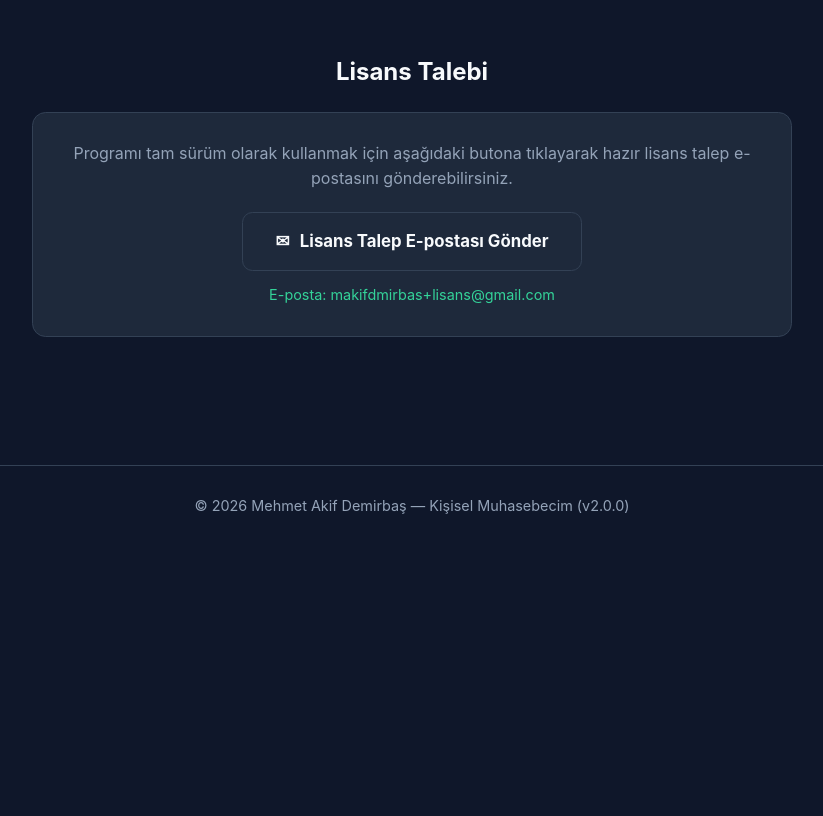
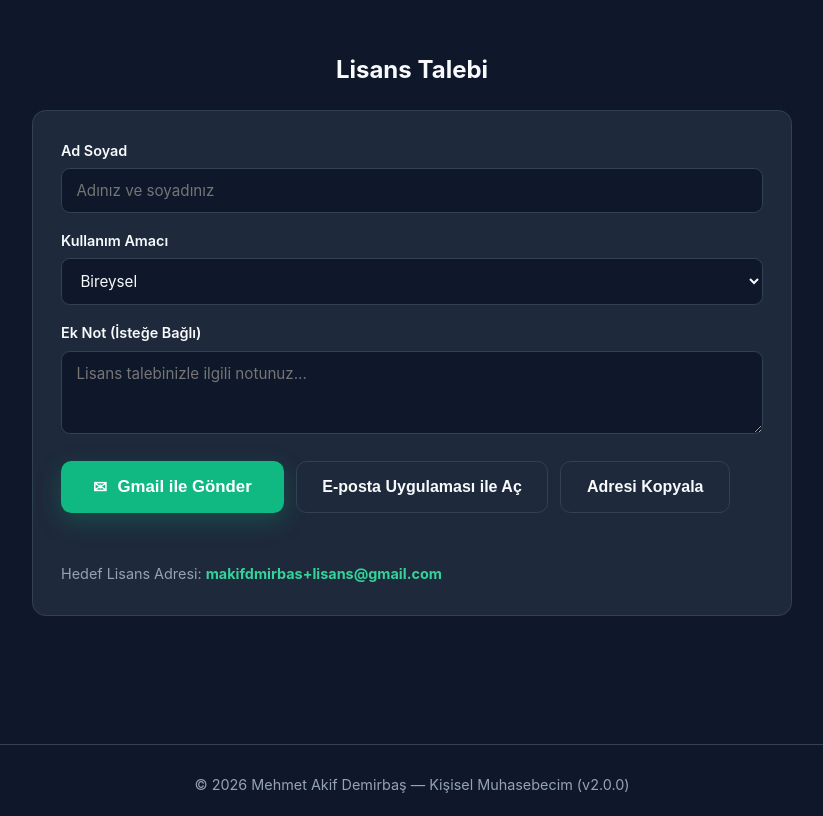
Before and after one commit to makifcekod/kisiselmuhasebecim, a plain HTML site: page index.html in a window 1280 px wide. Shown: the part 1113-1929 px from the top of the page, without its empty margins (228-1051 px from the left). Before the commit the page ends 1658 px from the top, so only its background shows below. Drawn offline with Linux system fonts and the light colour scheme.

Commit message:
Update index.html

```diff
--- a/index.html
+++ b/index.html
@@ -139,6 +139,8 @@
       font-size: 1.05rem;
       padding: 0.95rem 2rem;
       border-radius: 0.65rem;
+      border: none;
+      cursor: pointer;
       transition: background-color 0.2s ease, transform 0.15s ease;
       box-shadow: 0 8px 24px rgba(16, 185, 129, 0.25);
     }
@@ -151,15 +153,17 @@
     .btn-license {
       display: inline-flex;
       align-items: center;
+      justify-content: center;
       gap: 0.65rem;
       background-color: var(--bg-secondary);
       color: var(--text);
       border: 1px solid var(--border);
       text-decoration: none;
       font-weight: 700;
-      font-size: 1.05rem;
-      padding: 0.95rem 2rem;
+      font-size: 1rem;
+      padding: 0.9rem 1.6rem;
       border-radius: 0.65rem;
+      cursor: pointer;
       transition: border-color 0.2s ease, background-color 0.2s ease, transform 0.15s ease;
     }
 
@@ -239,21 +243,63 @@
       color: var(--text);
     }
 
-    .license-box {
-      text-align: center;
+    .form-group {
+      margin-bottom: 1rem;
+      text-align: left;
     }
 
-    .license-box p {
-      color: var(--muted);
-      margin-bottom: 1.25rem;
+    .form-group label {
+      display: block;
+      font-size: 0.9rem;
+      font-weight: 600;
+      margin-bottom: 0.4rem;
+      color: var(--text);
+    }
+
+    .form-group input,
+    .form-group select,
+    .form-group textarea {
+      width: 100%;
+      padding: 0.75rem 0.9rem;
+      border-radius: 0.55rem;
+      border: 1px solid var(--border);
+      background-color: var(--bg);
+      color: var(--text);
+      font-family: inherit;
+      font-size: 0.95rem;
+    }
+
+    .form-group input:focus,
+    .form-group select:focus,
+    .form-group textarea:focus {
+      outline: none;
+      border-color: var(--accent);
+    }
+
+    .form-actions {
+      display: flex;
+      flex-wrap: wrap;
+      gap: 0.75rem;
+      margin-top: 1.25rem;
+    }
+
+    .status-msg {
+      margin-top: 0.9rem;
+      font-size: 0.9rem;
+      color: #34d399;
+      min-height: 1.2rem;
     }
 
     .mail-text {
       display: inline-block;
-      margin-top: 0.75rem;
+      margin-top: 1rem;
       font-size: 0.9rem;
+      color: var(--muted);
+      word-break: break-all;
+    }
+
+    .mail-text strong {
       color: #34d399;
-      word-break: break-all;
     }
 
     footer {
@@ -303,11 +349,7 @@
         <span>⬇</span>
         <span>Programı İndir (v2.0.0 .exe)</span>
       </a>
-      <a
-        id="license-btn"
-        class="btn-license"
-        href="mailto:makifdmirbas+lisans@gmail.com?subject=Ki%C5%9Fisel%20Muhasebecim%20-%20Lisans%20Talebi&body=Merhaba%2C%0A%0AKi%C5%9Fisel%20Muhasebecim%20program%C4%B1%20i%C3%A7in%20lisans%20anahtar%C4%B1%20talep%20ediyorum.%0A%0AAd%20Soyad%3A%20%0AKullan%C4%B1m%20Amac%C4%B1%20(Bireysel%2FTicari)%3A%20%0A%0ATe%C5%9Fekk%C3%BCrler."
-      >
+      <a href="#lisans" class="btn-license">
         <span>✉</span>
         <span>Lisans Talep Et</span>
       </a>
@@ -349,19 +391,45 @@
 
     <section id="lisans">
       <h2 class="section-title">Lisans Talebi</h2>
-      <div class="box license-box">
-        <p>
-          Programı tam sürüm olarak kullanmak için aşağıdaki butona tıklayarak hazır lisans talep e-postasını gönderebilirsiniz.
+      <div class="box">
+        <form id="license-form">
+          <div class="form-group">
+            <label for="ad-soyad">Ad Soyad</label>
+            <input type="text" id="ad-soyad" name="ad_soyad" placeholder="Adınız ve soyadınız" required />
+          </div>
+
+          <div class="form-group">
+            <label for="kullanim-amaci">Kullanım Amacı</label>
+            <select id="kullanim-amaci" name="kullanim_amaci">
+              <option value="Bireysel">Bireysel</option>
+              <option value="Ticari">Ticari</option>
+            </select>
+          </div>
+
+          <div class="form-group">
+            <label for="not-alani">Ek Not (İsteğe Bağlı)</label>
+            <textarea id="not-alani" name="not_alani" rows="3" placeholder="Lisans talebinizle ilgili notunuz..."></textarea>
+          </div>
+
+          <div class="form-actions">
+            <button type="button" id="gmail-send-btn" class="btn-download">
+              <span>✉</span>
+              <span>Gmail ile Gönder</span>
+            </button>
+            <button type="button" id="mailto-send-btn" class="btn-license">
+              <span>E-posta Uygulaması ile Aç</span>
+            </button>
+            <button type="button" id="copy-mail-btn" class="btn-license">
+              <span>Adresi Kopyala</span>
+            </button>
+          </div>
+
+          <p id="status-msg" class="status-msg"></p>
+        </form>
+
+        <p class="mail-text">
+          Hedef Lisans Adresi: <strong>makifdmirbas+lisans@gmail.com</strong>
         </p>
-        <a
-          class="btn-license"
-          href="mailto:makifdmirbas+lisans@gmail.com?subject=Ki%C5%9Fisel%20Muhasebecim%20-%20Lisans%20Talebi&body=Merhaba%2C%0A%0AKi%C5%9Fisel%20Muhasebecim%20program%C4%B1%20i%C3%A7in%20lisans%20anahtar%C4%B1%20talep%20ediyorum.%0A%0AAd%20Soyad%3A%20%0AKullan%C4%B1m%20Amac%C4%B1%20(Bireysel%2FTicari)%3A%20%0A%0ATe%C5%9Fekk%C3%BCrler."
-        >
-          <span>✉</span>
-          <span>Lisans Talep E-postası Gönder</span>
-        </a>
-        <br />
-        <span class="mail-text">E-posta: makifdmirbas+lisans@gmail.com</span>
       </div>
     </section>
   </main>
@@ -369,5 +437,63 @@
   <footer>
     © 2026 Mehmet Akif Demirbaş — Kişisel Muhasebecim (v2.0.0)
   </footer>
+
+  <script>
+    const targetEmail = "makifdmirbas+lisans@gmail.com";
+
+    function buildMessage() {
+      const adSoyad = document.getElementById("ad-soyad").value.trim() || "Belirtilmedi";
+      const amac = document.getElementById("kullanim-amaci").value;
+      const notAlani = document.getElementById("not-alani").value.trim() || "Yok";
+
+      const subject = "Kişisel Muhasebecim - Lisans Talebi";
+      const body =
+        "Merhaba,\n\n" +
+        "Kişisel Muhasebecim programı için lisans anahtarı talep ediyorum.\n\n" +
+        "Ad Soyad: " + adSoyad + "\n" +
+        "Kullanım Amacı: " + amac + "\n" +
+        "Not: " + notAlani + "\n\n" +
+        "Teşekkürler.";
+
+      return { subject, body };
+    }
+
+    document.getElementById("gmail-send-btn").addEventListener("click", () => {
+      const { subject, body } = buildMessage();
+      const gmailUrl =
+        "https://mail.google.com/mail/?view=cm&fs=1&to=" +
+        encodeURIComponent(targetEmail) +
+        "&su=" +
+        encodeURIComponent(subject) +
+        "&body=" +
+        encodeURIComponent(body);
+
+      window.open(gmailUrl, "_blank", "noopener");
+      document.getElementById("status-msg").textContent =
+        "Gmail oluşturma penceresi yeni sekmede açıldı.";
+    });
+
+    document.getElementById("mailto-send-btn").addEventListener("click", () => {
+      const { subject, body } = buildMessage();
+      window.location.href =
+        "mailto:" +
+        encodeURIComponent(targetEmail) +
+        "?subject=" +
+        encodeURIComponent(subject) +
+        "&body=" +
+        encodeURIComponent(body);
+    });
+
+    document.getElementById("copy-mail-btn").addEventListener("click", async () => {
+      try {
+        await navigator.clipboard.writeText(targetEmail);
+        document.getElementById("status-msg").textContent =
+          "E-posta adresi panoya kopyalandı: " + targetEmail;
+      } catch {
+        document.getElementById("status-msg").textContent =
+          "E-posta adresi: " + targetEmail;
+      }
+    });
+  </script>
 </body>
 </html>
```
